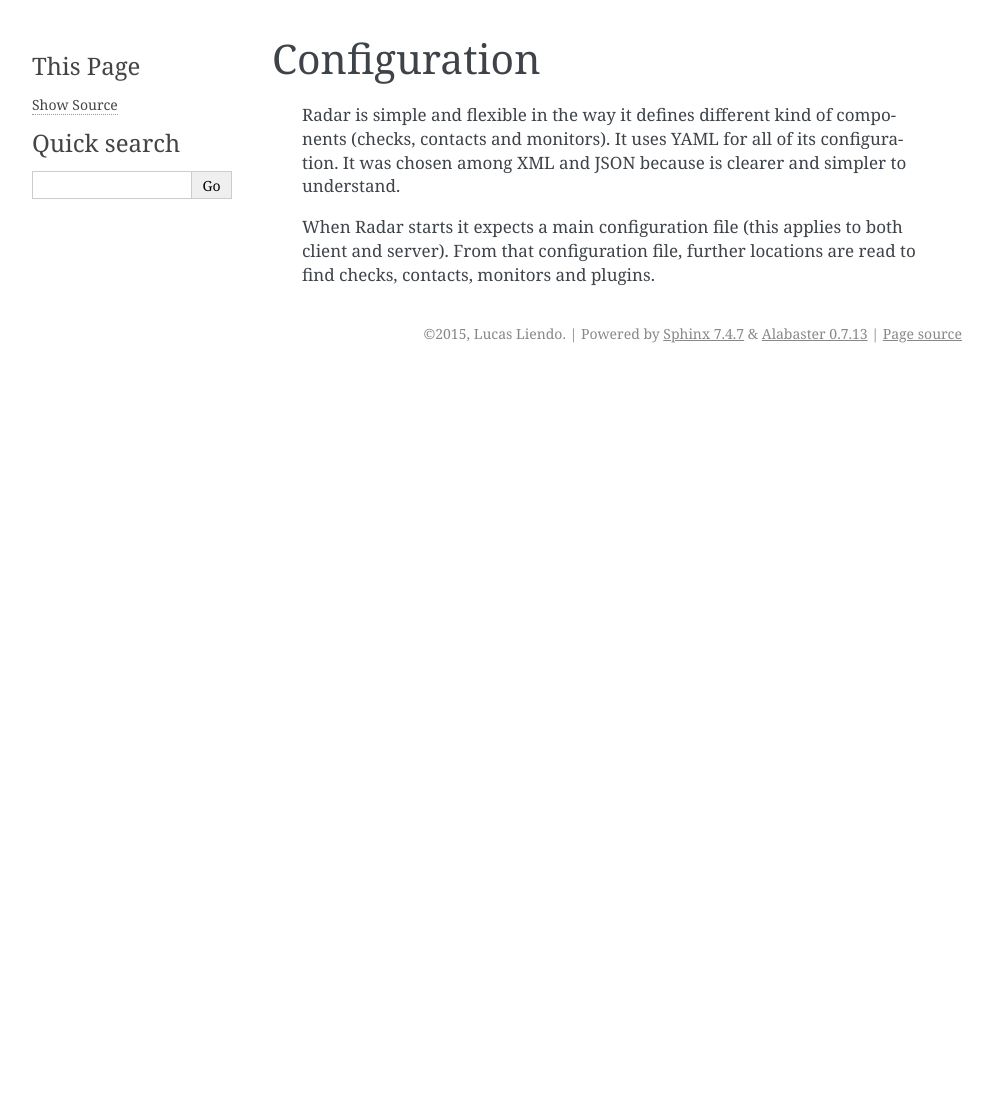
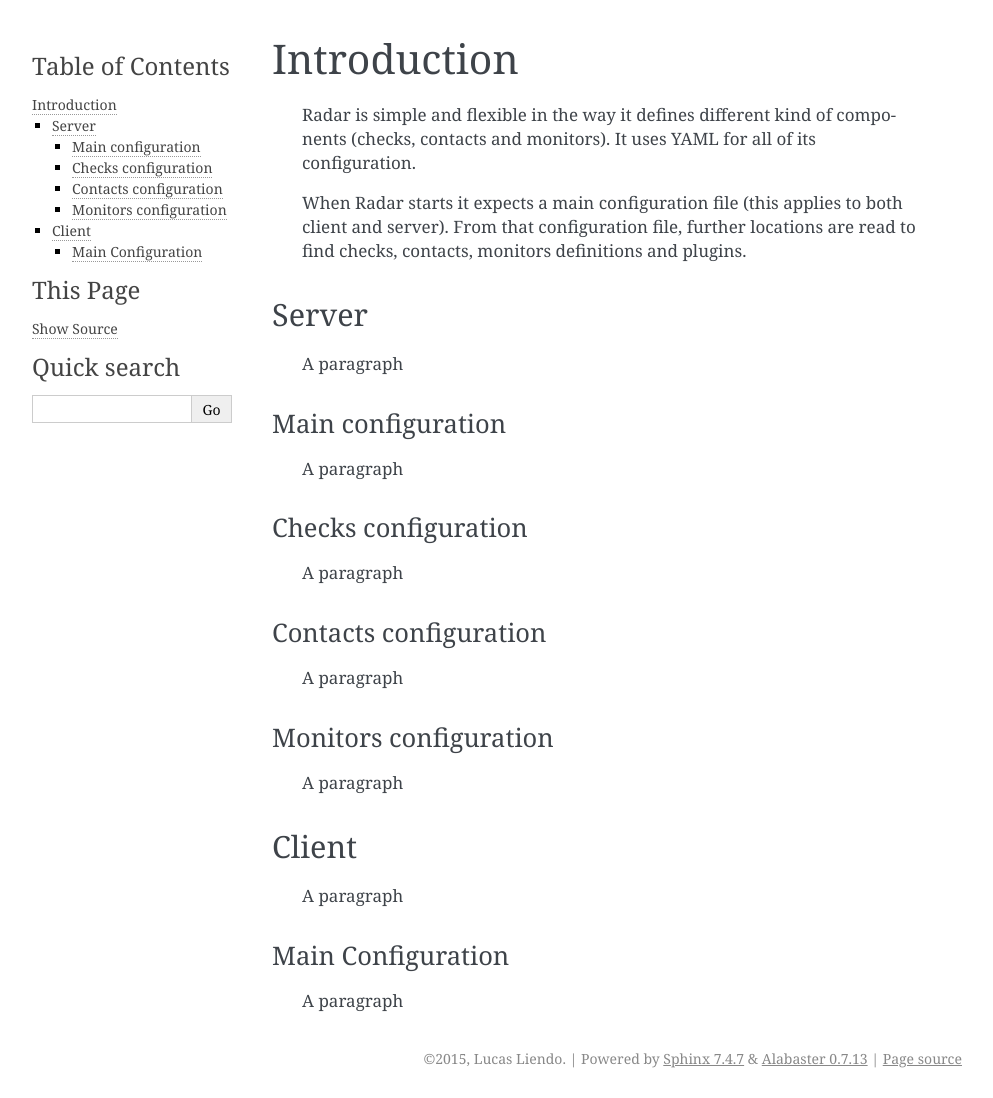
Before and after one commit to lliendo/Radar, a Sphinx documentation site: the page built from docs/05-configuration.rst, in a window 1280 px wide. Shown: the whole page, without its empty margins (148-1141 px from the left). Built offline with Sphinx 7.4.7, drawn with Linux system fonts in a browser that asks for light colours; pages that are not in the unit, such as notebooks, are missing from menus; before the commit the page ends 900 px from its top, so only the background shows below that.

Commit message:
- Added empty sections.

```diff
--- a/docs/05-configuration.rst
+++ b/docs/05-configuration.rst
@@ -1,11 +1,53 @@
-Configuration
--------------
+Introduction
+============
 
     Radar is simple and flexible in the way it defines different kind of
     components (checks, contacts and monitors). It uses YAML for all of
-    its configuration. It was chosen among XML and JSON because is clearer
-    and simpler to understand.
+    its configuration.
 
     When Radar starts it expects a main configuration file (this applies
     to both client and server). From that configuration file, further
-    locations are read to find checks, contacts, monitors and plugins.
+    locations are read to find checks, contacts, monitors definitions and
+    plugins.
+
+
+Server
+------
+
+    A paragraph
+
+
+Main configuration
+^^^^^^^^^^^^^^^^^^
+
+    A paragraph
+
+
+Checks configuration
+^^^^^^^^^^^^^^^^^^^^
+
+    A paragraph
+
+
+Contacts configuration
+^^^^^^^^^^^^^^^^^^^^^^
+
+    A paragraph
+
+
+Monitors configuration
+^^^^^^^^^^^^^^^^^^^^^^
+
+    A paragraph
+
+
+Client
+------
+
+    A paragraph
+
+
+Main Configuration
+^^^^^^^^^^^^^^^^^^
+
+    A paragraph
```
